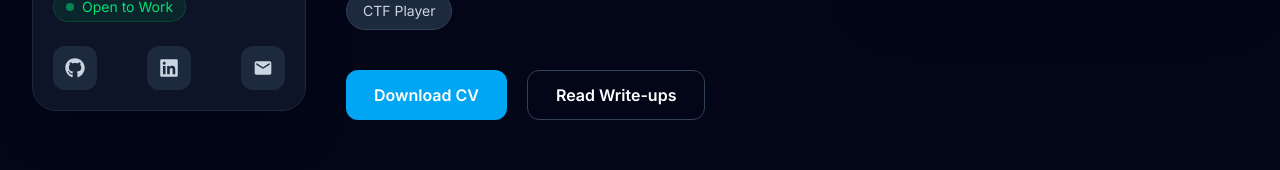
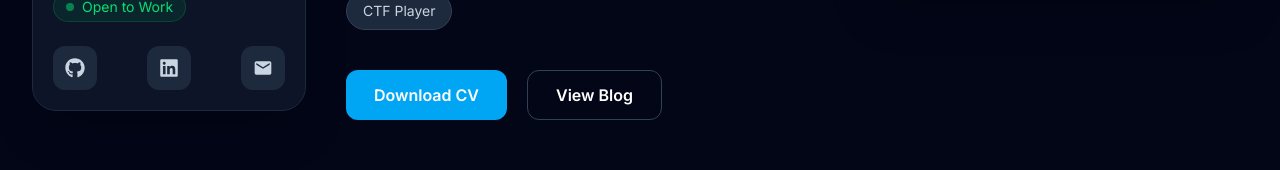
Before and after one commit to 0xahmetcan/0xahmetcan-portfolio, a React (Vite) app: page / in a window 1280 px wide. Shown: the part 584-754 px from the top of the page. Built offline with nearby package versions, Linux system fonts and the light colour scheme.

Commit message:
Update portfolio and blog design

```diff
--- a/src/components/Button.jsx
+++ b/src/components/Button.jsx
@@ -1,6 +1,12 @@
-function Button({ children, variant = "primary" }) {
+function Button({
+  children,
+  variant = "primary",
+  href,
+  target,
+  download,
+}) {
   const base =
-    "px-7 py-3 rounded-xl font-semibold transition duration-300";
+    "inline-flex items-center justify-center px-7 py-3 rounded-xl font-semibold transition duration-300";
 
   const styles = {
     primary:
@@ -10,6 +16,20 @@ function Button({ children, variant = "primary" }) {
       "border border-slate-700 hover:border-sky-500 text-white",
   };
 
+  if (href) {
+    return (
+      <a
+        href={href}
+        target={target}
+        rel={target === "_blank" ? "noopener noreferrer" : undefined}
+        download={download}
+        className={`${base} ${styles[variant]}`}
+      >
+        {children}
+      </a>
+    );
+  }
+
   return (
     <button className={`${base} ${styles[variant]}`}>
       {children}
--- a/src/components/HeroContent.jsx
+++ b/src/components/HeroContent.jsx
@@ -63,17 +63,26 @@ function HeroContent() {
       </div>
 
       {/* Butonlar */}
-      <div className="mt-10 flex flex-wrap gap-5">
+     {/* Butonlar */}
 
-        <Button>
-          Download CV
-        </Button>
+<div className="mt-10 flex flex-wrap gap-5">
 
-        <Button variant="secondary">
-          Read Write-ups
-        </Button>
+  <Button
+    href="https://blog.0xahmetcan.com/wp-content/uploads/2026/07/ahmetcan_resume.pdf"
+    target="_blank"
+  >
+    Download CV
+  </Button>
 
-      </div>
+  <Button
+    variant="secondary"
+    href="https://blog.0xahmetcan.com"
+    target="_blank"
+  >
+    View Blog
+  </Button>
+
+</div>
 
     </div>
   );
```
